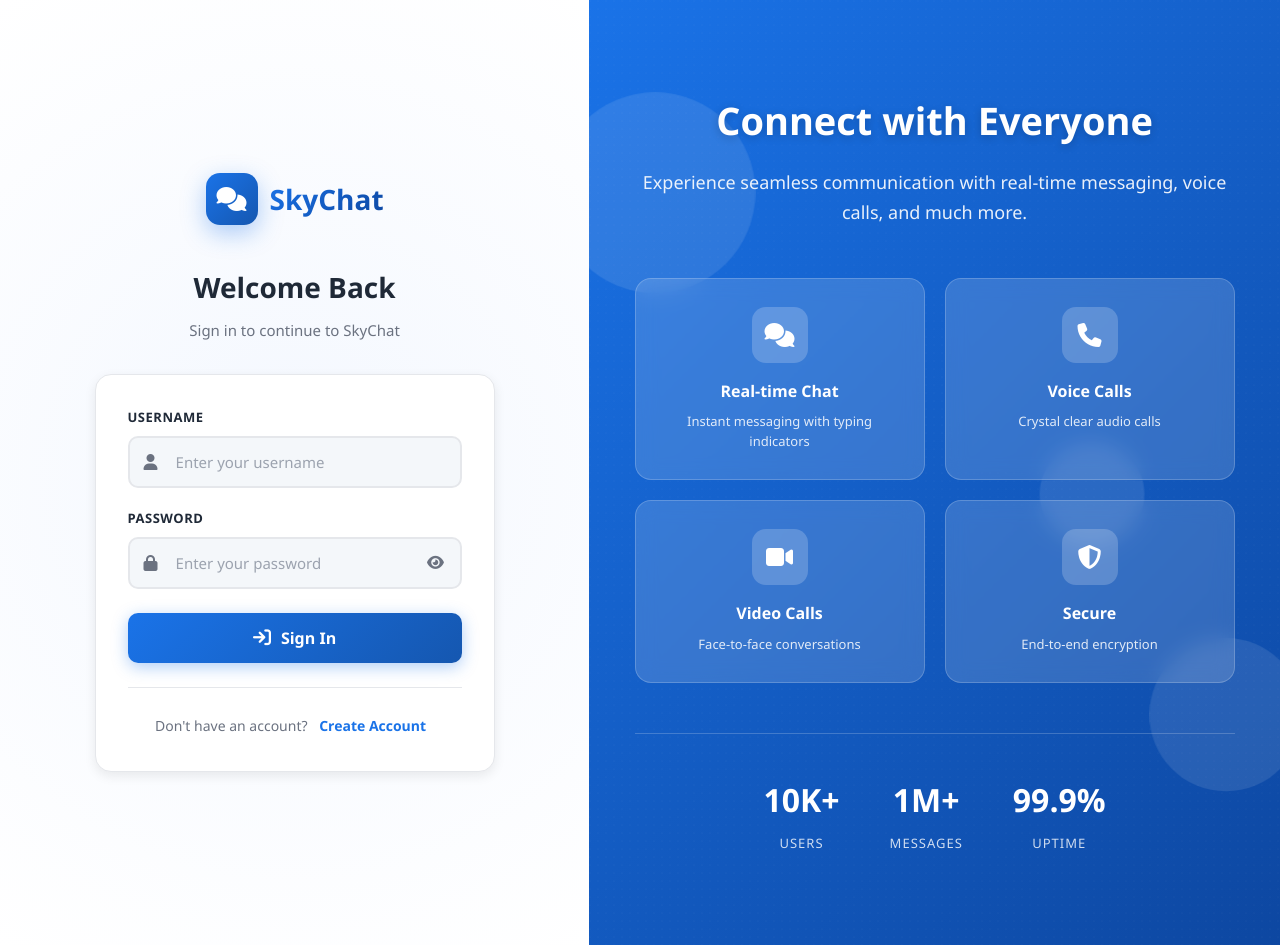
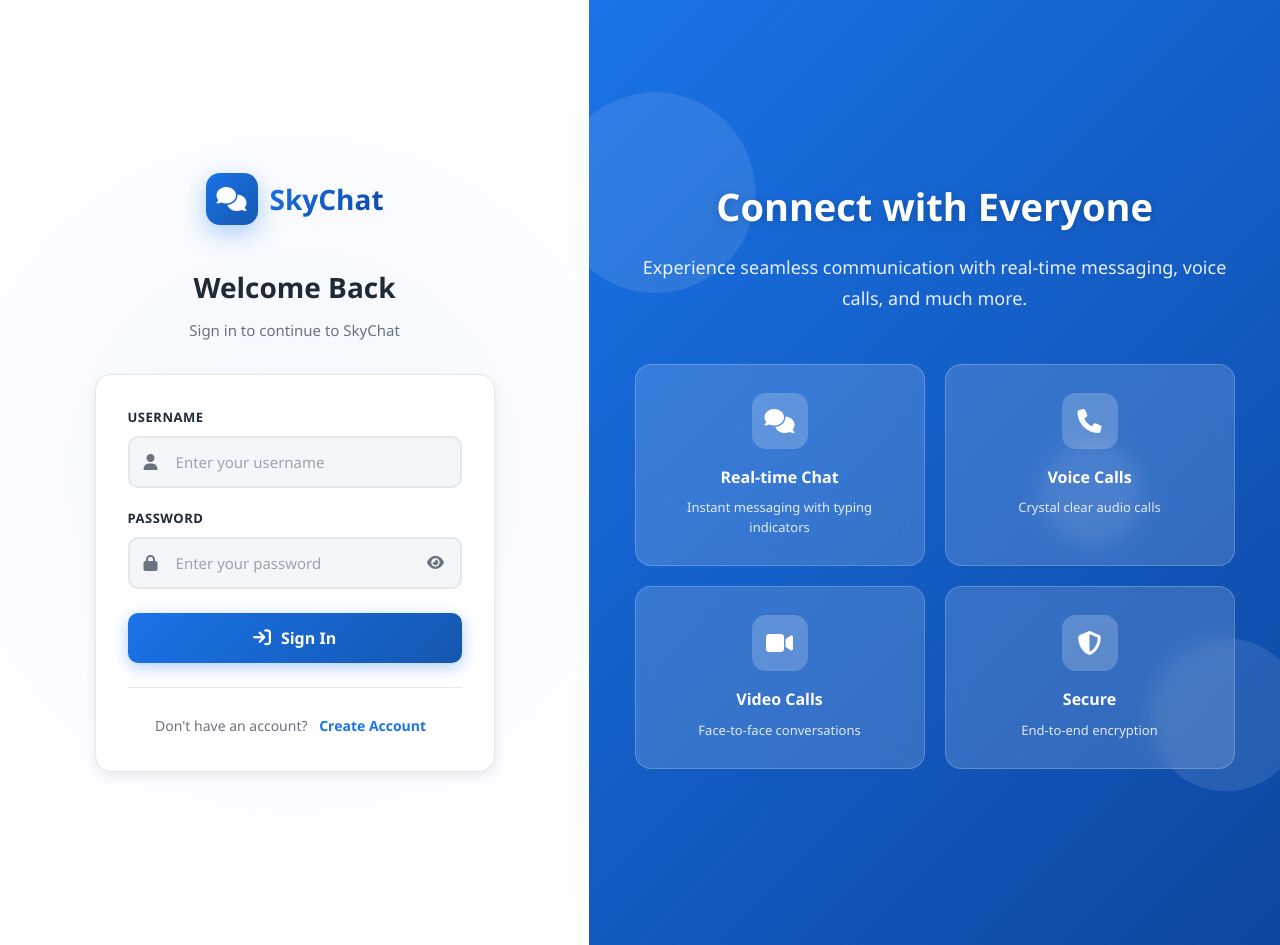
Before and after one commit to israclaude-maker/sky_chat_app, a Django app: page / in a window 1280 px wide. Run offline with Django 5.2, Linux system fonts and the light colour scheme.

Commit message:
apni changes ka description yahan likho

```diff
--- a/accounts/templates/accounts/index.html
+++ b/accounts/templates/accounts/index.html
@@ -186,7 +186,7 @@
           </div>
         </div>
 
-        <div class="stats">
+        <!-- <div class="stats">
           <div class="stat">
             <span class="stat-num">10K+</span>
             <span class="stat-label">Users</span>
@@ -199,7 +199,7 @@
             <span class="stat-num">99.9%</span>
             <span class="stat-label">Uptime</span>
           </div>
-        </div>
+        </div> -->
       </div>
     </div>
   </div>
--- a/chat_app/settings.py
+++ b/chat_app/settings.py
@@ -140,6 +140,7 @@ CSRF_TRUSTED_ORIGINS = [
     "https://*.onrender.com",
     "https://*.railway.app",
     "https://web-production-cef22.up.railway.app",
+    "https://sky-chat.duckdns.org",
 ]
 # File Upload Settings
 DATA_UPLOAD_MAX_MEMORY_SIZE = 52428800  # 50MB
```
